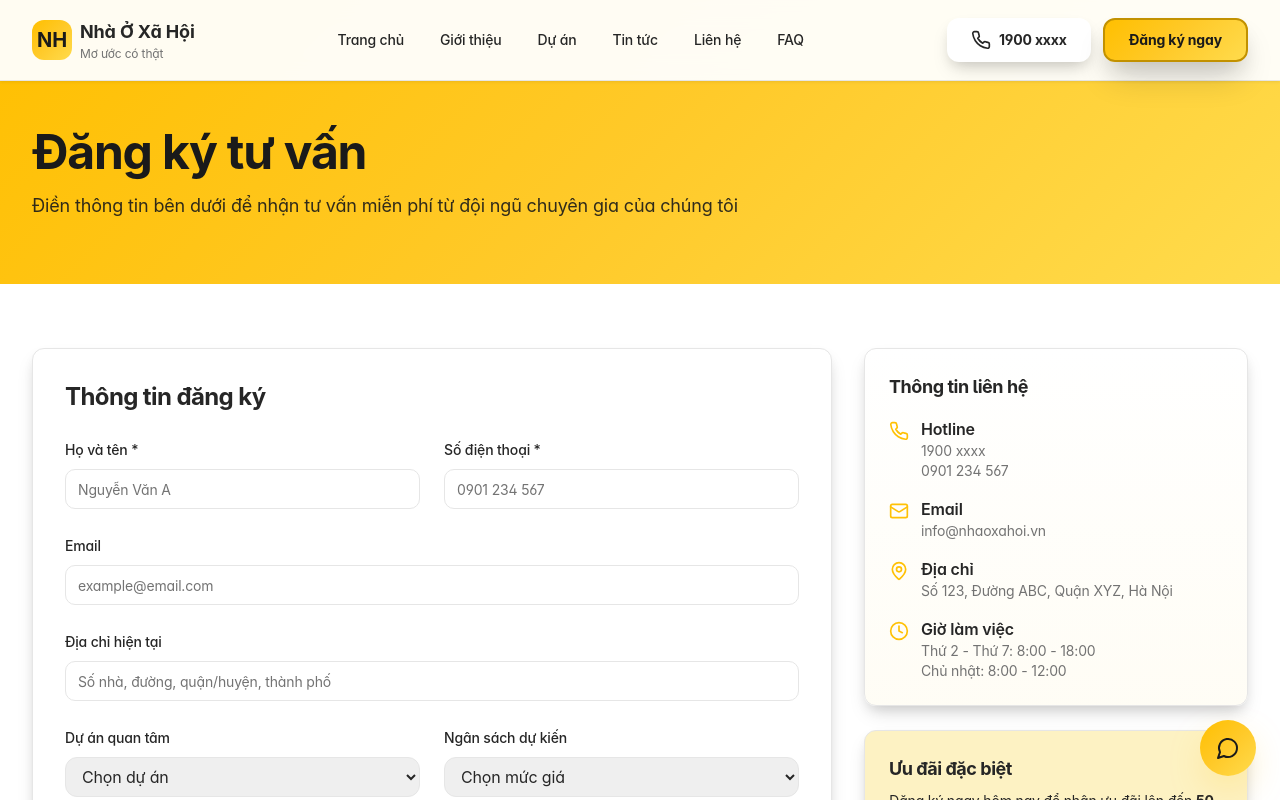
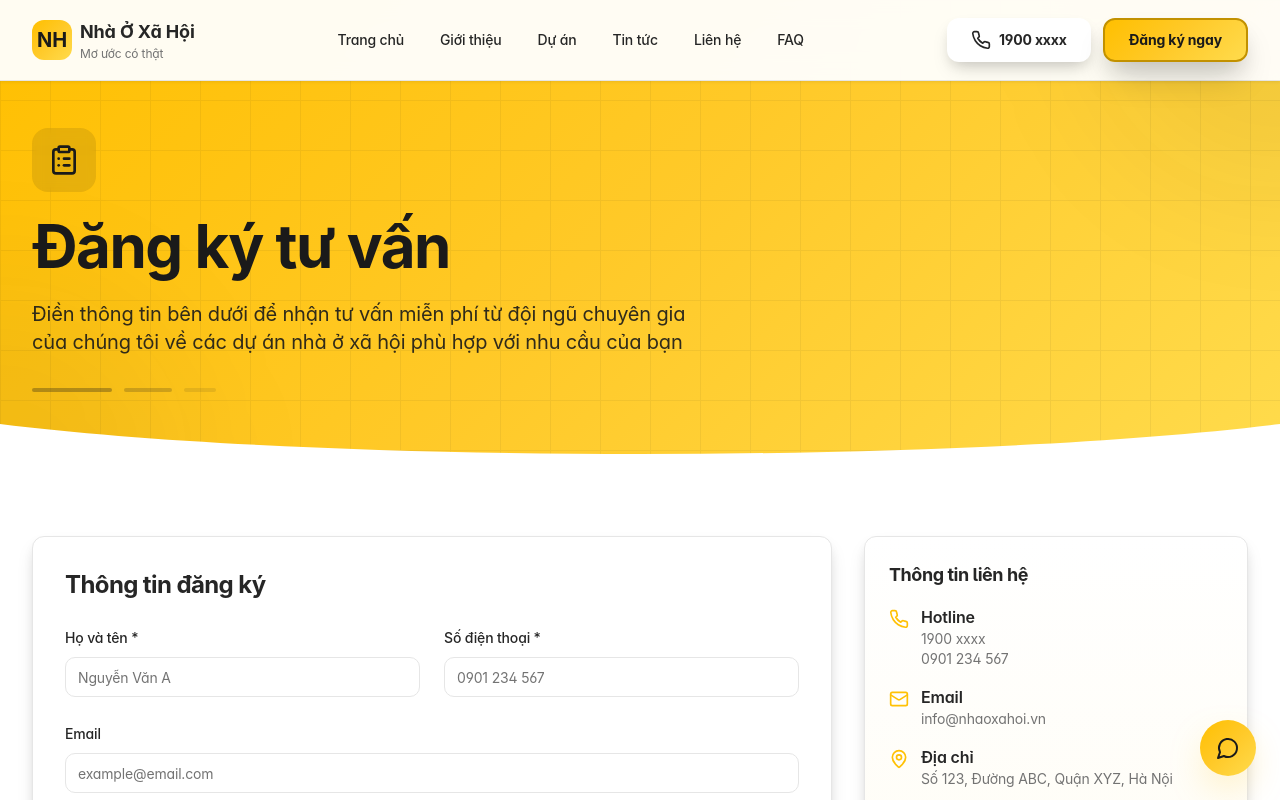
Before and after one commit to gentechvn/nha-moi-cho-moi-nha, a React (Vite) app: page /register in a window 1280 px wide. Shown: the top 800 px of the page. Built offline with nearby package versions, Linux system fonts and the light colour scheme; the HTML template or start-up script is replaced by a standard one.

Commit message:
Add banner to registration page

```diff
--- a/src/pages/Register.tsx
+++ b/src/pages/Register.tsx
@@ -1,13 +1,14 @@
 import Header from "@/components/Header";
 import Footer from "@/components/Footer";
 import FloatingCTA from "@/components/FloatingCTA";
+import PageBanner from "@/components/PageBanner";
 import { Button } from "@/components/ui/button";
 import { Input } from "@/components/ui/input";
 import { Label } from "@/components/ui/label";
 import { Textarea } from "@/components/ui/textarea";
 import { Card } from "@/components/ui/card";
 import { useToast } from "@/hooks/use-toast";
-import { Phone, Mail, MapPin, Clock } from "lucide-react";
+import { Phone, Mail, MapPin, Clock, ClipboardList } from "lucide-react";
 
 const Register = () => {
   const { toast } = useToast();
@@ -25,19 +26,11 @@ const Register = () => {
       <Header />
       <FloatingCTA />
 
-      {/* Page Header */}
-      <section className="relative pt-32 pb-16 bg-gradient-primary text-primary-foreground">
-        <div className="container mx-auto px-4 sm:px-6 lg:px-8">
-          <div className="max-w-3xl">
-            <h1 className="text-4xl sm:text-5xl font-bold mb-4 animate-fade-in">
-              Đăng ký tư vấn
-            </h1>
-            <p className="text-lg text-primary-foreground/90 animate-fade-in">
-              Điền thông tin bên dưới để nhận tư vấn miễn phí từ đội ngũ chuyên gia của chúng tôi
-            </p>
-          </div>
-        </div>
-      </section>
+      <PageBanner
+        title="Đăng ký tư vấn"
+        description="Điền thông tin bên dưới để nhận tư vấn miễn phí từ đội ngũ chuyên gia của chúng tôi về các dự án nhà ở xã hội phù hợp với nhu cầu của bạn"
+        icon={<ClipboardList className="w-8 h-8 text-primary-foreground" />}
+      />
 
       {/* Form Section */}
       <section className="py-16">
```
